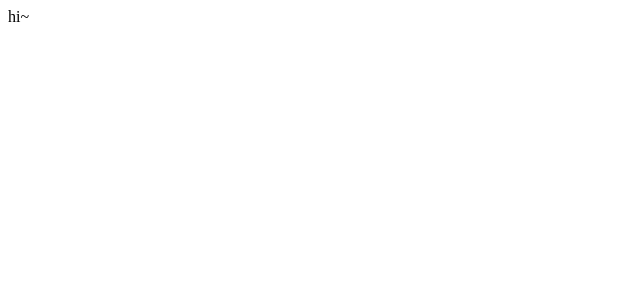
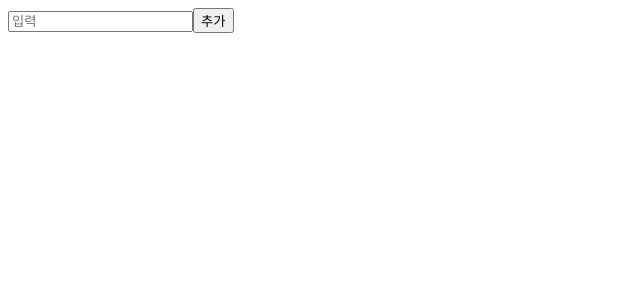
Before and after one commit to seohyeon1578/todo, a React (Create React App) app: page / in a window 1280 px wide. Shown: the top 300 px of the page, without its empty margins (0-640 px from the left). Built offline with nearby package versions, Linux system fonts and the light colour scheme.

Commit message:
📁addTodo, toggleTodo

```diff
--- a/package.json
+++ b/package.json
@@ -3,6 +3,7 @@
   "version": "0.1.0",
   "private": true,
   "dependencies": {
+    "@reduxjs/toolkit": "^1.8.6",
     "@testing-library/jest-dom": "^5.16.5",
     "@testing-library/react": "^13.4.0",
     "@testing-library/user-event": "^13.5.0",
@@ -10,9 +11,13 @@
     "@types/node": "^16.11.64",
     "@types/react": "^18.0.21",
     "@types/react-dom": "^18.0.6",
+    "@types/react-redux": "^7.1.24",
     "react": "^18.2.0",
     "react-dom": "^18.2.0",
+    "react-hook-form": "^7.37.0",
+    "react-redux": "^8.0.4",
     "react-scripts": "5.0.1",
+    "redux": "^4.2.0",
     "typescript": "^4.8.4",
     "web-vitals": "^2.1.4"
   },
--- a/src/App.tsx
+++ b/src/App.tsx
@@ -1,9 +1,12 @@
 import React from 'react';
+import { AddTodo } from './components/AddTodo';
+import { TodoList } from './components/TodoList';
 
 const App = () => {
   return (
     <div>
-      hi~
+      <AddTodo/>
+      <TodoList/>
     </div>
   );
 }
--- /dev/null
+++ b/src/components/AddTodo.tsx
@@ -0,0 +1,30 @@
+import React from "react";
+import { useForm, SubmitHandler } from "react-hook-form";
+import { useDispatch } from "react-redux";
+import { addItem } from "../store/reducers/todo";
+
+interface Inputs {
+  text: string
+}
+
+export const AddTodo = () => {
+  const { register, handleSubmit, setValue, formState: { errors } } = useForm<Inputs>();;
+  const dispatch = useDispatch();
+
+  const onSubmit: SubmitHandler<Inputs> = ({ text }) => {
+    dispatch(addItem({ id: Date.now().toString(), text, isDone: false }));
+    setValue("text", "")
+  }
+  return (
+    <form onSubmit={handleSubmit(onSubmit)}>
+      <input
+        type="text"
+        placeholder="입력"
+        {...register('text', {
+          required: true
+        })}
+      />
+      <button type="submit">추가</button>
+    </form>
+  );
+};
--- /dev/null
+++ b/src/components/TodoList.tsx
@@ -0,0 +1,31 @@
+import React from "react";
+import {
+  useSelector,
+  useDispatch,
+  TypedUseSelectorHook
+} from "react-redux";
+
+import { selectTodos, toggleItem } from "../store/reducers/todo";
+import { RootState } from "../store/store";
+
+const useTypeSelector: TypedUseSelectorHook<RootState> = useSelector;
+
+export const TodoList = () => {
+  const todos = useTypeSelector(selectTodos);
+  const dispatch = useDispatch();
+
+  return(
+    <ul>
+      {todos.map(({ id, text, isDone }, index: number) => (
+        <li key={index}>
+          <input
+            type="checkbox"
+            checked={isDone}
+            onChange={() => dispatch(toggleItem(id))}
+          />
+          {text}
+        </li>
+      ))}
+    </ul>
+  )
+}
--- a/src/index.tsx
+++ b/src/index.tsx
@@ -1,13 +1,18 @@
 import React from 'react';
 import ReactDOM from 'react-dom/client';
+import { Provider } from 'react-redux';
+import { store } from './store/store';
 import App from './App';
 import reportWebVitals from './reportWebVitals';
 
 const root = ReactDOM.createRoot(
   document.getElementById('root') as HTMLElement
 );
+
 root.render(
-  <App />
+  <Provider store={store}>
+    <App />
+  </Provider>
 );
 
 // If you want to start measuring performance in your app, pass a function
--- /dev/null
+++ b/src/store/reducers/todo.ts
@@ -0,0 +1,30 @@
+import { RootState } from './../store';
+import { createSlice, PayloadAction } from '@reduxjs/toolkit';
+import { Todo, TodoList, TodoId } from './../../interfaces/Todo/index';
+
+const initialState: TodoList = {
+  list: [],
+}
+
+const todoSlice = createSlice({
+  name: 'todo',
+  initialState,
+  reducers: {
+    addItem: (state: TodoList, action: PayloadAction<Todo>) => {
+      state.list.push(action.payload);
+    },
+    toggleItem: (state, action: PayloadAction<TodoId>) => {
+      const index = state.list.findIndex(({ id }) => id === action.payload)
+
+      if(index) {
+        state.list[index].isDone = !state.list[index].isDone;
+      }
+    }
+  }
+});
+
+export const { addItem, toggleItem } = todoSlice.actions;
+
+export default todoSlice.reducer;
+
+export const selectTodos = (state: RootState) => state.todo.list
--- /dev/null
+++ b/src/store/store.ts
@@ -0,0 +1,10 @@
+import { configureStore } from "@reduxjs/toolkit";
+import todoReducers from "./reducers/todo"
+
+export const store = configureStore ({
+  reducer: {
+    todo: todoReducers
+  }
+});
+
+export type RootState = ReturnType<typeof store.getState>
```
Also changed, not shown: src/interfaces/Todo/index.ts (added, +11 -0 lines), 1 other file (tests, documents, lock files or other folders).
